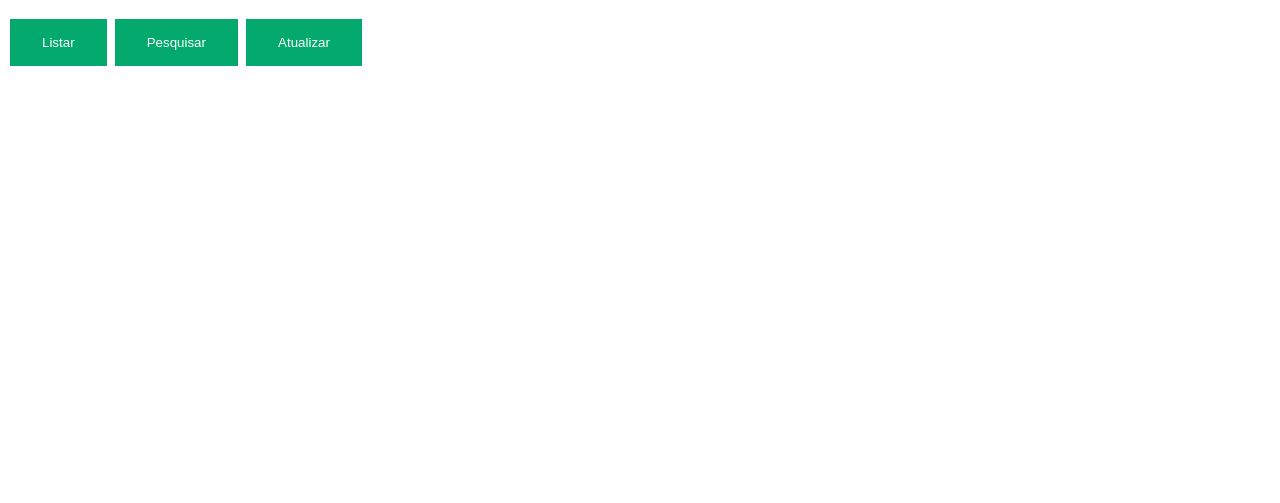
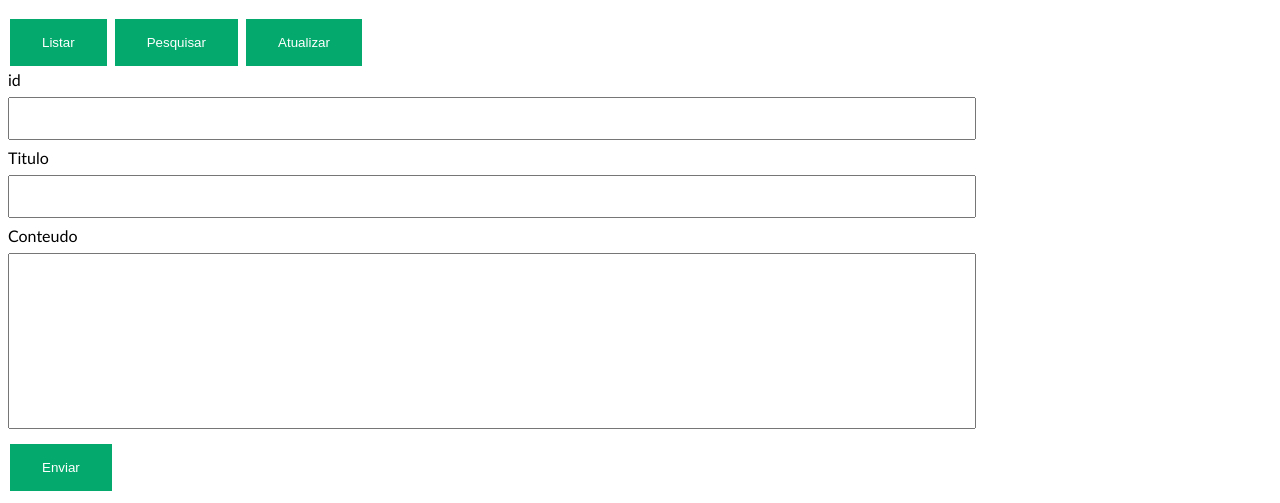
Before and after one commit to Jose-Igor/Projeto2BD2, a website: page src/views/listar.html in a window 1280 px wide. Both pictures are taken after a click on the button "Atualizar". Shown: the part 317-820 px from the top of the page. Drawn offline with Linux system fonts and the light colour scheme.

Commit message:
Adicionando final function update atualizar()

```diff
--- a/src/views/listar.html
+++ b/src/views/listar.html
@@ -328,6 +328,85 @@
         })
 
     }
+        //funcao updated
+        function atualizar(){
+
+        btn_listar.addEventListener("click",gerarLista);
+
+        while(main.firstChild){
+                main.removeChild(main.firstChild);
+        }
+
+
+        const form = document.createElement("form");
+        form.setAttribute("class","formPesquisa");
+        main.appendChild(form);
+
+            const labelId = document.createElement("label");
+            labelId.innerHTML = "id";
+            form.appendChild(labelId);
+
+            const inputId = document.createElement("input");
+            inputId.setAttribute("type","text");
+            inputId.setAttribute("name","id");
+            inputId.setAttribute("id","titulo");
+            form.appendChild(inputId);
+
+            const label = document.createElement("label");
+            label.innerHTML = "Titulo";
+            form.appendChild(label);
+
+            const input = document.createElement("input");
+            input.setAttribute("type","text");
+            input.setAttribute("name","title");
+            input.setAttribute("id","titulo");
+            form.appendChild(input);
+
+      const labelTextArea = document.createElement("label");
+      labelTextArea.innerHTML = "Conteudo";
+
+      form.appendChild(labelTextArea);
+
+        const textarea = document.createElement("textarea");
+        textarea.setAttribute("name","content");
+        textarea.setAttribute("id","conteudo");
+        textarea.setAttribute("cols","30");
+        textarea.setAttribute("rows","10");
+        form.appendChild(textarea);
+
+
+        const btn = document.createElement("button");
+        btn.innerHTML="Enviar";
+
+        form.appendChild(btn);
+
+        form.addEventListener("submit",(evt)=>{
+            evt.preventDefault();
+
+            const id = inputId.value;
+            const title = input.value;
+            const content = textarea.value;
+
+
+            fetch("/anotacao", {
+                method: "PUT",
+                headers: {
+                "Content-Type": "application/json"
+                },
+                body: JSON.stringify({ id,title, content })
+            })
+            .then((response) => response.json())
+            .then((data) => console.log(data));
+
+            inputId .value="";
+            input.value = "";
+            textarea.value = "";
+
+        })
+
+
+
+    }
 
       </script>
 </body>
```
